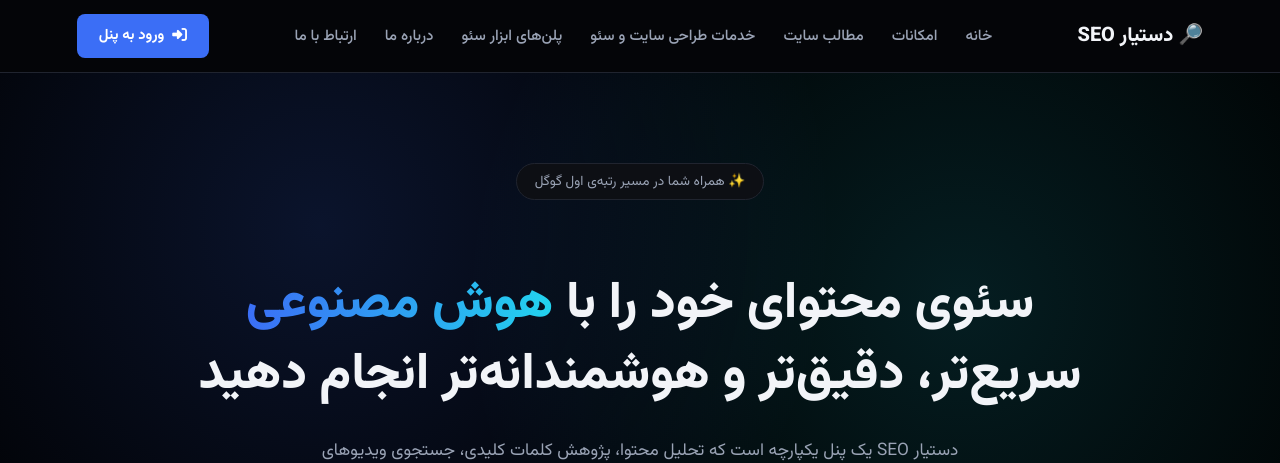
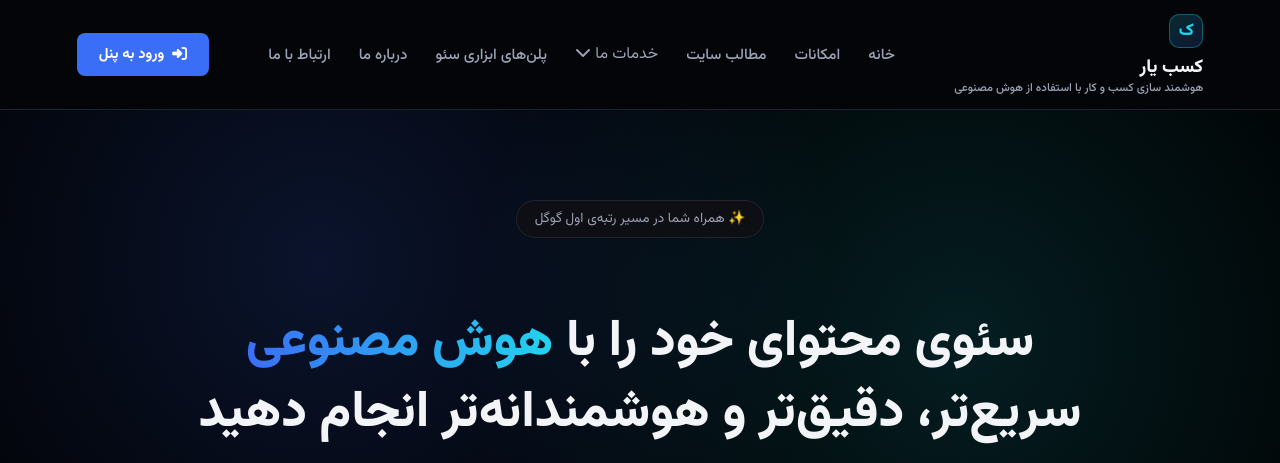
Before and after one commit to hoseinketaby/Smart-seo-assistant-tool, a Flask app: page / in a window 1280 px wide. Shown: the top 463 px of the page. Run offline with Flask 3, Linux system fonts and the light colour scheme; data comes from the database, SQL or seed files in the repository; data that the repository does not hold is empty; parts of the project's set-up code (start-up, migrations or seed data) failed here and were passed over; some libraries are stand-ins or nearby versions.

Commit message:
توضیح تغییرات یا مثلا Update project files

```diff
--- a/admin.py
+++ b/admin.py
@@ -489,12 +489,14 @@
         bing_site_verification = (request.form.get("bing_site_verification") or "").strip()
         google_analytics_id = (request.form.get("google_analytics_id") or "").strip()
         schema_type = (request.form.get("schema_type") or "Organization").strip()
-        organization_name = (request.form.get("organization_name") or "").strip()
+        site_slogan = (request.form.get("site_slogan") or "").strip()
         social_profile_urls = (request.form.get("social_profile_urls") or "").strip()
         robots_extra_rules = (request.form.get("robots_extra_rules") or "").strip()
         sitemap_include_posts = request.form.get("sitemap_include_posts") == "on"
 
         errors = []
+        if len(site_slogan) > 220:
+            errors.append("شعار سایت خیلی طولانی است.")
         if len(default_meta_title) > 70:
             errors.append("عنوان پیش‌فرض سئو نباید بیشتر از ۷۰ کاراکتر باشد.")
         if len(default_meta_description) > 320:
@@ -518,7 +520,7 @@
                 "bing_site_verification": bing_site_verification or None,
                 "google_analytics_id": google_analytics_id or None,
                 "schema_type": schema_type or "Organization",
-                "organization_name": organization_name or None,
+                "organization_name": site_slogan or None,
                 "social_profile_urls": social_profile_urls or None,
                 "robots_extra_rules": robots_extra_rules or None,
                 "sitemap_include_posts": sitemap_include_posts,
--- a/app.py
+++ b/app.py
@@ -119,10 +119,15 @@
     def inject_global_template_values():
         from seo_service import get_seo_settings
 
+        settings = get_seo_settings()
+        site_name = settings.site_name or "کسب یار"
+        site_slogan = settings.organization_name or "هوشمند سازی کسب و کار با استفاده از هوش مصنوعی"
         return {
+            "site_name": site_name,
+            "site_slogan": site_slogan,
             "current_admin": get_current_admin(),
             "services_catalog": SERVICES,
-            "seo_settings": get_seo_settings(),
+            "seo_settings": settings,
         }
 
     @app.route("/")
--- a/models.py
+++ b/models.py
@@ -63,6 +63,7 @@
     content = db.Column(db.Text, nullable=False)
     category = db.Column(db.String(40), nullable=False, default="news", index=True)
     cover_image_url = db.Column(db.String(1024), nullable=True)
+    cover_image_alt = db.Column(db.String(180), nullable=True)
     is_published = db.Column(db.Boolean, nullable=False, default=True, index=True)
     published_at = db.Column(db.DateTime, nullable=True)
     created_at = db.Column(db.DateTime, default=lambda: datetime.now(timezone.utc), nullable=False)
@@ -81,6 +82,8 @@
     og_image_url = db.Column(db.String(1024), nullable=True)
     meta_robots_noindex = db.Column(db.Boolean, nullable=False, default=False)
     meta_robots_nofollow = db.Column(db.Boolean, nullable=False, default=False)
+    schema_type = db.Column(db.String(30), nullable=False, default="Article")
+    custom_schema_json = db.Column(db.Text, nullable=True)
     seo_score = db.Column(db.Integer, nullable=False, default=0)
 
     author = db.relationship("AdminAccount", back_populates="posts")
@@ -106,6 +109,7 @@
     schema_type = db.Column(db.String(30), nullable=False, default="Organization")
     organization_name = db.Column(db.String(160), nullable=True)
     social_profile_urls = db.Column(db.Text, nullable=True)  # هر خط یک لینک شبکه اجتماعی
+    custom_schema_json = db.Column(db.Text, nullable=True)
 
     robots_extra_rules = db.Column(db.Text, nullable=True)
     sitemap_include_posts = db.Column(db.Boolean, nullable=False, default=True)
--- a/static/style.css
+++ b/static/style.css
@@ -1142,6 +1142,41 @@
   color: var(--text-main);
   text-decoration: none;
   white-space: nowrap;
+  flex-direction: column;
+  align-items: flex-start;
+  line-height: 1.25;
+}
+
+.brand-icon {
+  display: inline-flex;
+  align-items: center;
+  justify-content: center;
+  width: 34px;
+  height: 34px;
+  border-radius: 10px;
+  background: linear-gradient(135deg, rgba(34, 211, 238, 0.18), rgba(59, 110, 246, 0.18));
+  color: var(--neon-blue);
+  font-weight: 900;
+  font-size: 1.05rem;
+  border: 1px solid rgba(34, 211, 238, 0.35);
+}
+
+.brand-text {
+  display: flex;
+  flex-direction: column;
+  gap: 2px;
+}
+
+.brand-title {
+  font-size: 1.15rem;
+  font-weight: 800;
+}
+
+.brand-slogan {
+  display: block;
+  font-size: 0.72rem;
+  color: var(--text-muted);
+  font-weight: 500;
 }
 
 .main-nav {
--- a/templates/index.html
+++ b/templates/index.html
@@ -24,6 +24,23 @@
     function gtag(){dataLayer.push(arguments);}
     gtag('js', new Date());
     gtag('config', '{{ seo_settings.google_analytics_id }}');
+
+    // باز و بستن زیرمنوی خدمات
+    const navServicesDropdown = document.getElementById('navServicesDropdown');
+    const navServicesToggle = navServicesDropdown ? navServicesDropdown.querySelector('.nav-dropdown-toggle') : null;
+    if (navServicesToggle) {
+      navServicesToggle.addEventListener('click', (e) => {
+        e.stopPropagation();
+        const isOpen = navServicesDropdown.classList.toggle('open');
+        navServicesToggle.setAttribute('aria-expanded', isOpen ? 'true' : 'false');
+      });
+      document.addEventListener('click', (e) => {
+        if (!navServicesDropdown.contains(e.target)) {
+          navServicesDropdown.classList.remove('open');
+          navServicesToggle.setAttribute('aria-expanded', 'false');
+        }
+      });
+    }
   </script>
   {% endif %}
 </head>
@@ -31,7 +48,13 @@
 
   <!-- ===================== هدر ===================== -->
   <header class="site-header">
-    <a href="{{ url_for('index') }}" class="brand">🔎 دستیار SEO</a>
+    <a href="{{ url_for('index') }}" class="brand">
+      <span class="brand-icon">ک</span>
+      <span class="brand-text">
+        <span class="brand-title">{{ site_name }}</span>
+        <span class="brand-slogan">{{ site_slogan }}</span>
+      </span>
+    </a>
 
     <button class="nav-toggle" id="navToggle" aria-label="باز کردن منو">
       <i class="fas fa-bars"></i>
@@ -41,8 +64,24 @@
       <a href="#home">خانه</a>
       <a href="#features">امکانات</a>
       <a href="#posts">مطالب سایت</a>
-      <a href="{{ url_for('services') }}">خدمات طراحی سایت و سئو</a>
-      <a href="{{ url_for('plans') }}">پلن‌های ابزار سئو</a>
+
+      <div class="nav-dropdown" id="navServicesDropdown">
+        <button type="button" class="nav-dropdown-toggle" aria-haspopup="true" aria-expanded="false">
+          خدمات ما <i class="fas fa-chevron-down"></i>
+        </button>
+        <div class="nav-dropdown-menu">
+          <a href="{{ url_for('services') }}">
+            <i class="fas fa-grip"></i> همه خدمات
+          </a>
+          {% for service in services_catalog %}
+            <a href="{{ url_for('service_detail', service_key=service.key) }}">
+              <i class="fas {{ service.icon }}"></i> {{ service.menu_title }}
+            </a>
+          {% endfor %}
+        </div>
+      </div>
+
+      <a href="{{ url_for('plans') }}">پلن‌های ابزاری سئو</a>
       <a href="#about">درباره ما</a>
       <a href="#contact">ارتباط با ما</a>
     </nav>
--- a/templates/plans.html
+++ b/templates/plans.html
@@ -12,7 +12,7 @@
 
   <!-- ===================== هدر ===================== -->
   <header class="site-header">
-    <a href="{{ url_for('index') }}" class="brand">🔎 دستیار SEO</a>
+    <a href="{{ url_for('index') }}" class="brand">`n    <span class="brand-icon">?</span>`n    <span class="brand-text">`n      <span class="brand-title">{{ site_name }}</span>`n      <span class="brand-slogan">{{ site_slogan }}</span>`n    </span>`n  </a>
 
     <button class="nav-toggle" id="navToggle" aria-label="باز کردن منو">
       <i class="fas fa-bars"></i>
```
Also changed, not shown: templates/_header.html (+7 -1 lines), templates/admin/seo_settings.html (+6 -6 lines), templates/services.html (+7 -1 lines), templates/cart.html (line endings or trailing spaces), templates/post_detail.html (line endings or trailing spaces).
